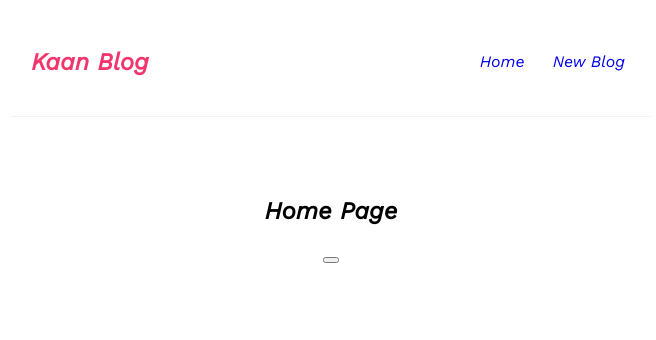
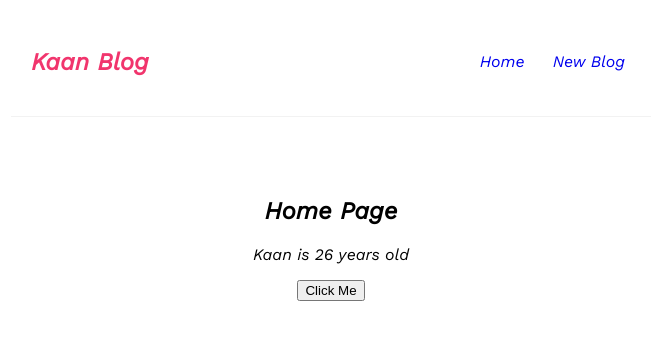
Before and after one commit to kaannbass/Hello-React, a React (Create React App) app: page / in a window 1280 px wide. Shown: the top 340 px of the page, without its empty margins (309-965 px from the left). Built offline with nearby package versions, Linux system fonts and the light colour scheme.

Commit message:
React useState

```diff
--- a/src/Home.js
+++ b/src/Home.js
@@ -1,14 +1,21 @@
+import { useState } from "react";
+
+
 const Home = () => {
+   const [name,setName] = useState('Kaan');
+   const [age,setAge] = useState(26);
    const handleClick = () =>{
-        console.log('Hello World!')
+    setName('Test')
+    setAge('30')
    }
 
   return (
     <div className="Home">
       <h2>Home Page</h2>
-            <button onClick={handleClick()}></button>
+      <p>{name} is {age} years old</p>
+      <button onClick={handleClick}>Click Me</button>
     </div>
   );
-}
+};
 
 export default Home;
```
Lines whose indentation alone changed are shown as unchanged.
